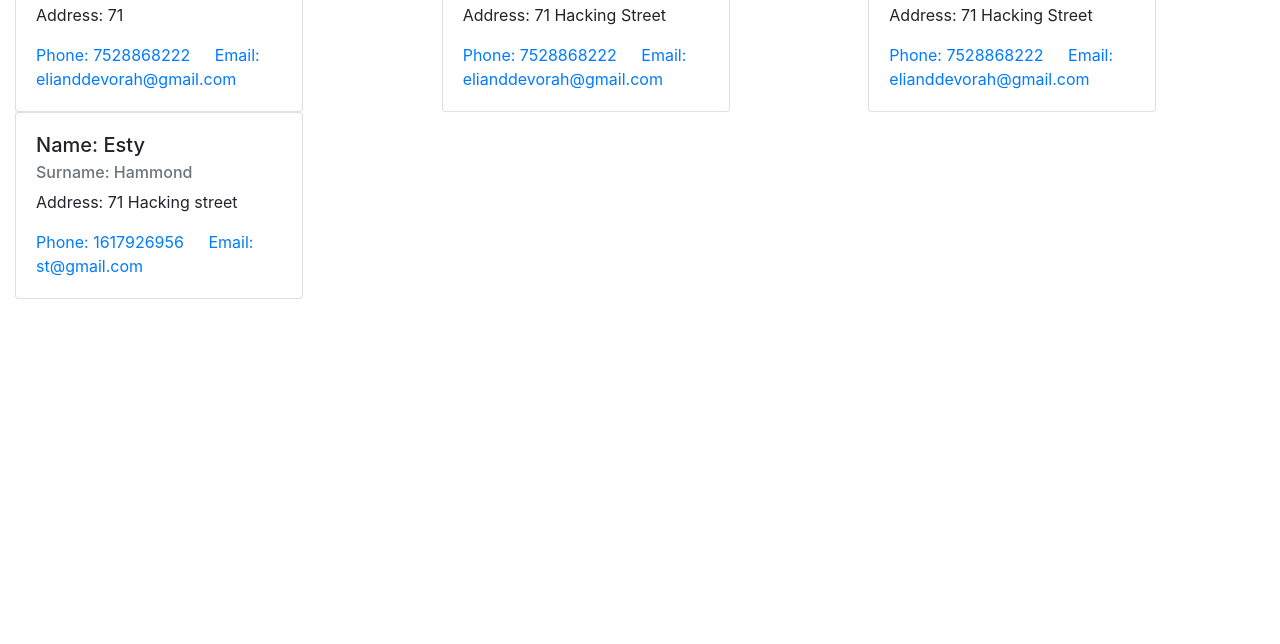
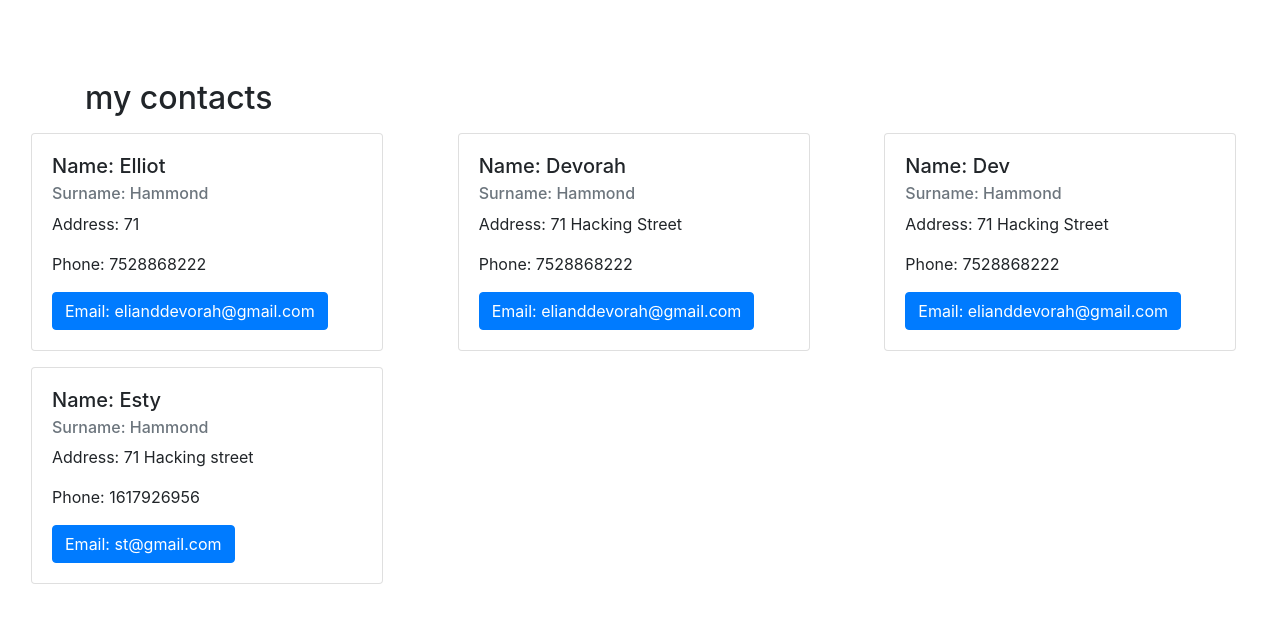
Before and after one commit to e-h-dev/contacts-organiser, a Django app: page / in a window 1280 px wide. Shown: the part 321-965 px from the top of the page. Run offline with Django 3.2, Linux system fonts and the light colour scheme; data comes from the database, SQL or seed files in the repository.

Commit message:
Update card styles add logo section

```diff
--- a/home/templates/home/index.html
+++ b/home/templates/home/index.html
@@ -14,7 +14,11 @@
     <!-- title section -->
     <div class="container h-100">
         <div class="row h-100">
-            <div class="col-4 my-auto"></div>
+            <div class="col-4 my-auto">
+                <div class="logo">
+                    <img src="/media/contacts-organiser-logo.png" alt="logo">
+                </div>
+            </div>
             <div class="col-4 my-auto ml-5">
                 <h1 class="display-4 logo-font mt-4 text-black">
                     Contacts
@@ -42,13 +46,13 @@
         <div class="row h-100">
             {% for item in items %}
                 <div class="col-4 my-auto">
-                    <div class="card" style="width: 18rem;">
+                    <div class="card ml-3 my-2" style="width: 22rem;">
                         <div class="card-body">
                         <h5 class="card-title">Name: {{ item.first_name }}</h5>
                         <h6 class="card-subtitle mb-2 text-muted">Surname: {{ item.last_name }}</h6>
                         <p class="card-text">Address: {{ item.address }}</p>
-                        <a href="#" class="card-link">Phone: {{ item.phone }}</a>
-                        <a href="#" class="card-link">Email: {{ item.email }}</a>
+                        <p class="card-text">Phone: {{ item.phone }}</p>
+                        <a href="#" class="card-link btn btn-primary">Email: {{ item.email }}</a>
                         </div>
                     </div>
                 </div>
```
